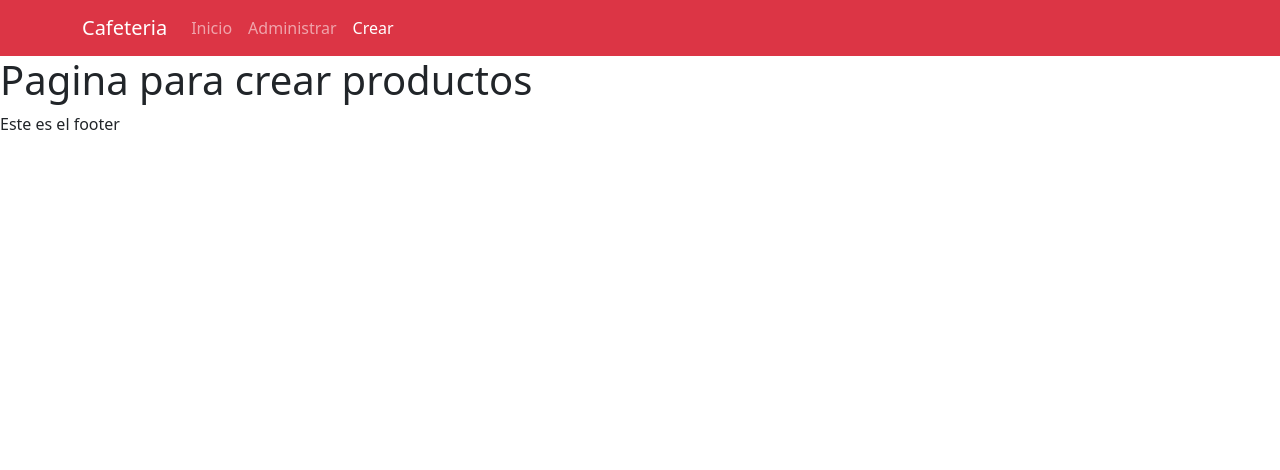
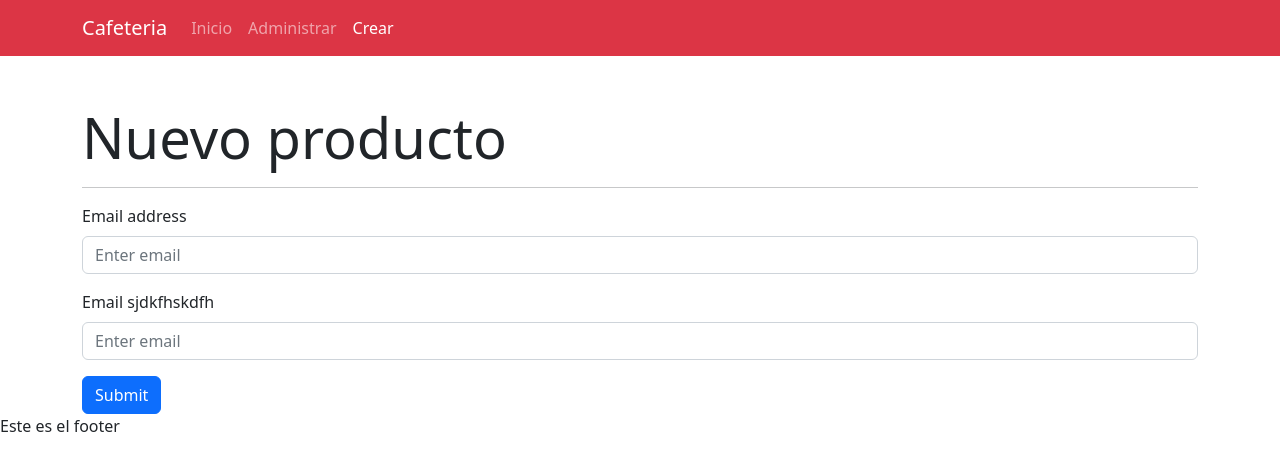
Before and after one commit to rollingcodeschool/Crudc2i, a React (Create React App) app: page /administrar/crear in a window 1280 px wide. Shown: the top 470 px of the page. Built offline with nearby package versions, Linux system fonts and the light colour scheme.

Commit message:
agregamos un formulario en el componente crearProducto

```diff
--- a/src/App.js
+++ b/src/App.js
@@ -2,9 +2,9 @@ import './App.css';
 import 'bootstrap/dist/css/bootstrap.min.css'
 import {BrowserRouter, Routes, Route} from 'react-router-dom';
 import Home from './components/views/Home'
-import AdministrarProductos from './components/views/AdministrarProductos'
-import CrearProducto from './components/views/CrearProducto'
-import EditarProducto from './components/views/EditarProducto'
+import AdministrarProductos from './components/views/producto/AdministrarProductos'
+import CrearProducto from './components/views/producto/CrearProducto'
+import EditarProducto from './components/views/producto/EditarProducto'
 import Error404 from './components/views/Error404'
 import Menu from './components/common/Menu';
 import Footer from './components/common/Footer';
--- a/src/components/views/CrearProducto.js
+++ /dev/null
@@ -1,11 +0,0 @@
-import React from 'react';
-
-const CrearProducto = () => {
-    return (
-        <div>
-            <h1>Pagina para crear productos</h1>
-        </div>
-    );
-};
-
-export default CrearProducto;
--- /dev/null
+++ b/src/components/views/producto/CrearProducto.js
@@ -0,0 +1,27 @@
+import React from "react";
+import { Form, Button } from "react-bootstrap";
+
+const CrearProducto = () => {
+  return (
+    <section className="container">
+      <h1 className="display-4 mt-5">Nuevo producto</h1>
+      <hr />
+      <Form>
+        <Form.Group className="mb-3" controlId="formBasicEmail">
+          <Form.Label>Email address</Form.Label>
+          <Form.Control type="email" placeholder="Enter email" />
+        </Form.Group>
+        <Form.Group className="mb-3" controlId="formNuevo">
+          <Form.Label>Email sjdkfhskdfh</Form.Label>
+          <Form.Control type="email" placeholder="Enter email" />
+        </Form.Group>
+
+        <Button variant="primary" type="submit">
+          Submit
+        </Button>
+      </Form>
+    </section>
+  );
+};
+
+export default CrearProducto;
```
Also changed, not shown: src/components/views/producto/AdministrarProductos.js (renamed from src/components/views/AdministrarProductos.js), src/components/views/producto/EditarProducto.js (renamed from src/components/views/EditarProducto.js), src/components/views/producto/ItemProducto.js (renamed from src/components/views/ItemProducto.js).
